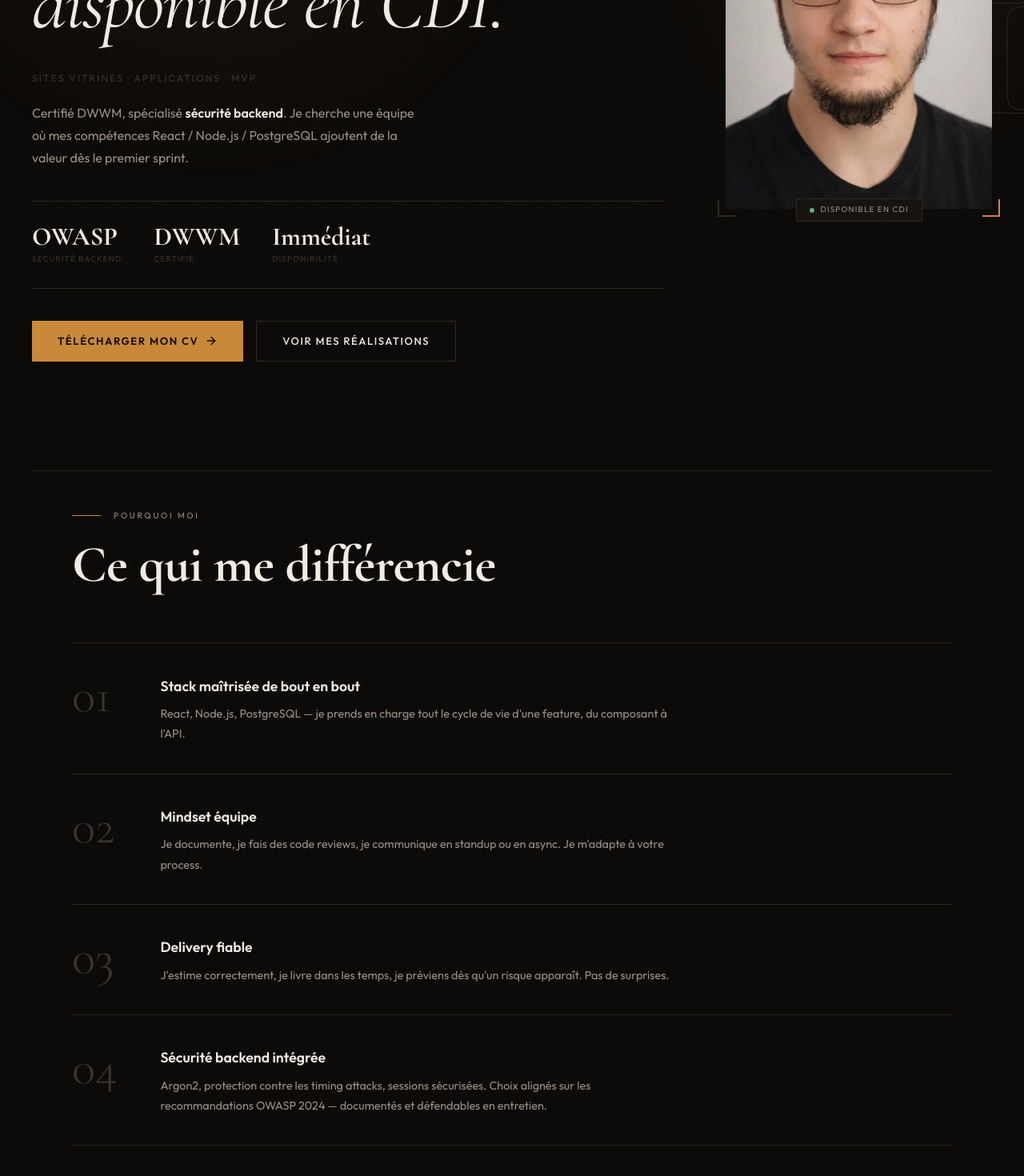
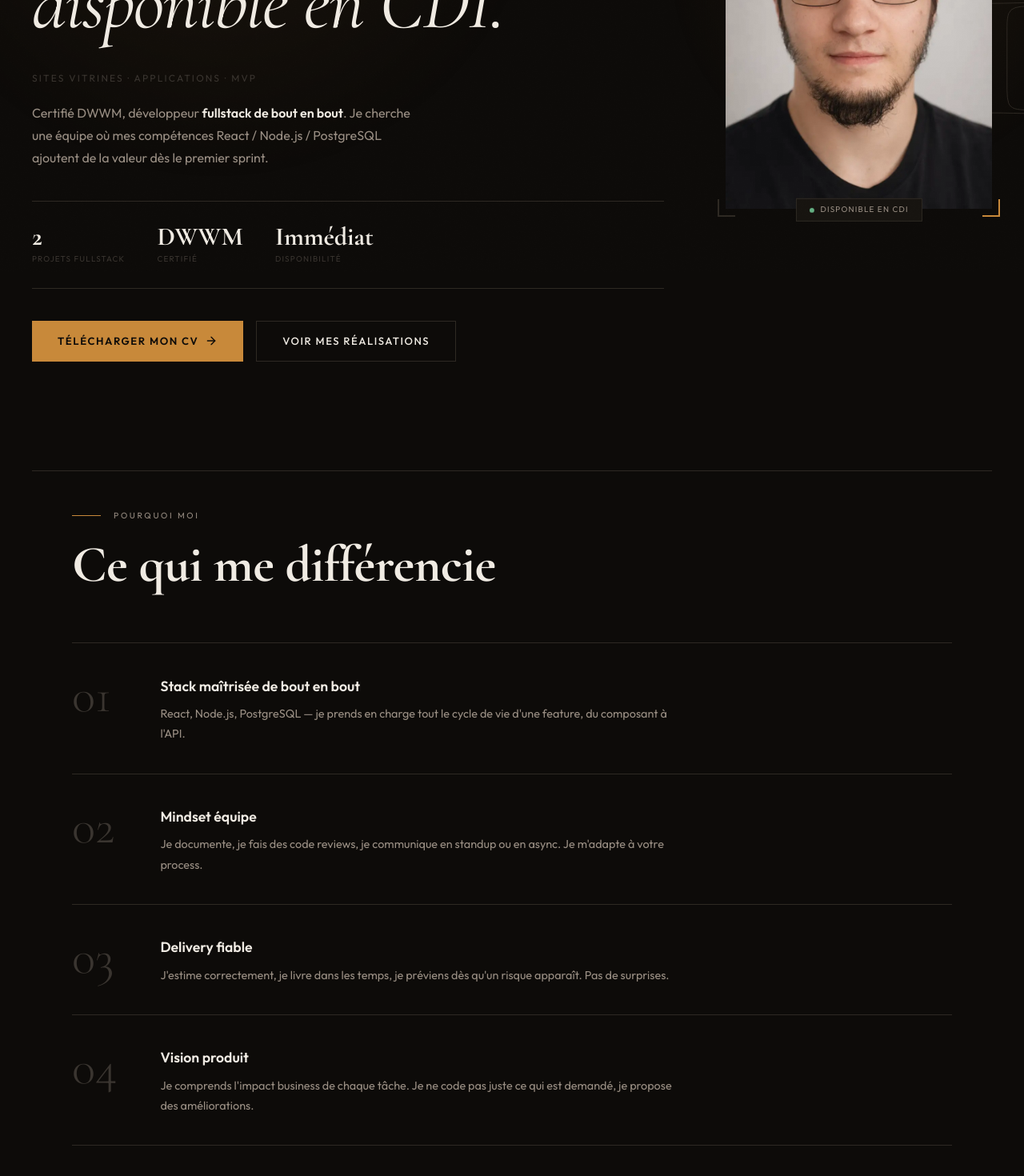
Before and after one commit to NMokhmad/business-portfolio, a React (Vite) app: page / in a window 1280 px wide. Shown: the part 460-1930 px from the top of the page at 80% size. Built offline with nearby package versions, Linux system fonts and the light colour scheme.

Commit message:
refactor(cdi): repositionner en fullstack JS généraliste — sécurité en détail projet

```diff
--- a/src/components/Hero.jsx
+++ b/src/components/Hero.jsx
@@ -80,7 +80,7 @@ const Hero = ({ scrollToSection }) => {
               <span style={{ display: 'block', fontWeight: 700, fontStyle: 'italic', color: 'var(--gold)' }}>
                 Fullstack JS.
               </span>
-              <span style={{ display: 'block', fontWeight: 300 }}>Sécurité backend,</span>
+              <span style={{ display: 'block', fontWeight: 300 }}>React + Node.js,</span>
               <span style={{ display: 'block', fontWeight: 400, fontStyle: 'italic' }}>disponible en CDI.</span>
             </h1>
 
@@ -110,8 +110,8 @@ const Hero = ({ scrollToSection }) => {
                 marginBottom: '2.5rem',
               }}
             >
-              Certifié DWWM, spécialisé{' '}
-              <strong style={{ color: 'var(--text)', fontWeight: 600 }}>sécurité backend</strong>.{' '}
+              Certifié DWWM, développeur{' '}
+              <strong style={{ color: 'var(--text)', fontWeight: 600 }}>fullstack de bout en bout</strong>.{' '}
               Je cherche une équipe où mes compétences React / Node.js / PostgreSQL ajoutent de la valeur dès le premier sprint.
             </p>
 
@@ -130,7 +130,7 @@ const Hero = ({ scrollToSection }) => {
               }}
             >
               {[
-                { value: 'OWASP', unit: '', label: 'Sécurité backend' },
+                { value: '2', unit: '', label: 'Projets fullstack' },
                 { value: 'DWWM', unit: '', label: 'Certifié' },
                 { value: 'Immédiat', unit: '', label: 'Disponibilité' },
               ].map(({ value, unit, label }) => (
--- a/src/data/differentiators.js
+++ b/src/data/differentiators.js
@@ -15,8 +15,8 @@ export const differentiators = [
     description: "J'estime correctement, je livre dans les temps, je préviens dès qu'un risque apparaît. Pas de surprises."
   },
   {
-    iconName: "Shield",
-    title: "Sécurité backend intégrée",
-    description: "Argon2, protection contre les timing attacks, sessions sécurisées. Choix alignés sur les recommandations OWASP 2024 — documentés et défendables en entretien."
+    iconName: "TrendingUp",
+    title: "Vision produit",
+    description: "Je comprends l'impact business de chaque tâche. Je ne code pas juste ce qui est demandé, je propose des améliorations."
   }
 ];
--- a/src/data/problems.js
+++ b/src/data/problems.js
@@ -6,8 +6,8 @@ export const problems = [
   },
   {
     emoji: "🔒",
-    problem: "Vous ne voulez pas gérer des vulnérabilités introduites par un junior",
-    solution: "Argon2, protection timing attacks, sessions sécurisées — pratiques OWASP 2024. La sécurité est un réflexe, pas une case à cocher."
+    problem: "Vous voulez un junior qui fait attention à ce qu'il produit",
+    solution: "Je justifie mes choix techniques (ex: Argon2 plutôt que MD5, sessions sécurisées). Pas de raccourcis qui créent des problèmes plus tard."
   },
   {
     emoji: "⚡",
```
